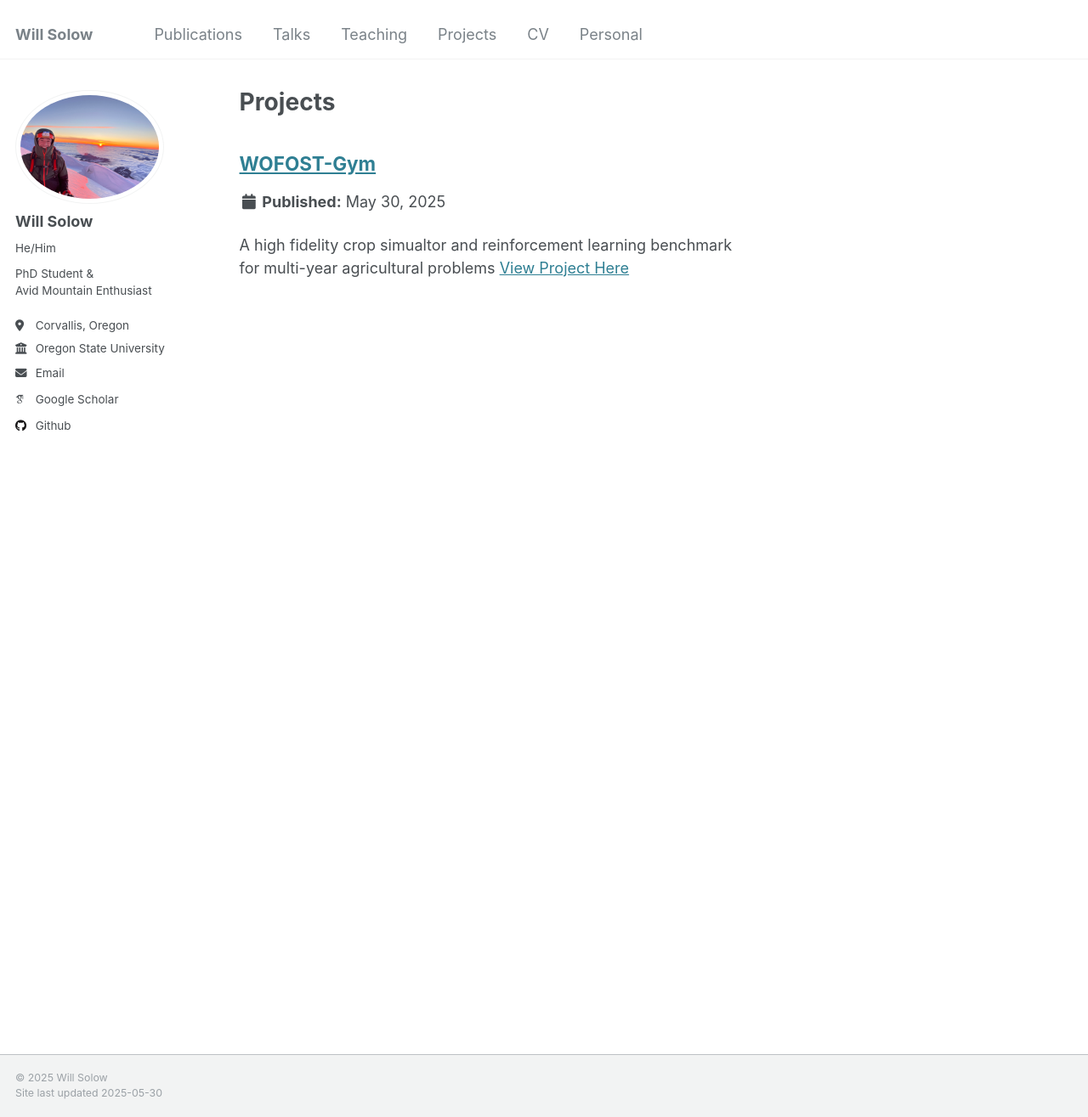
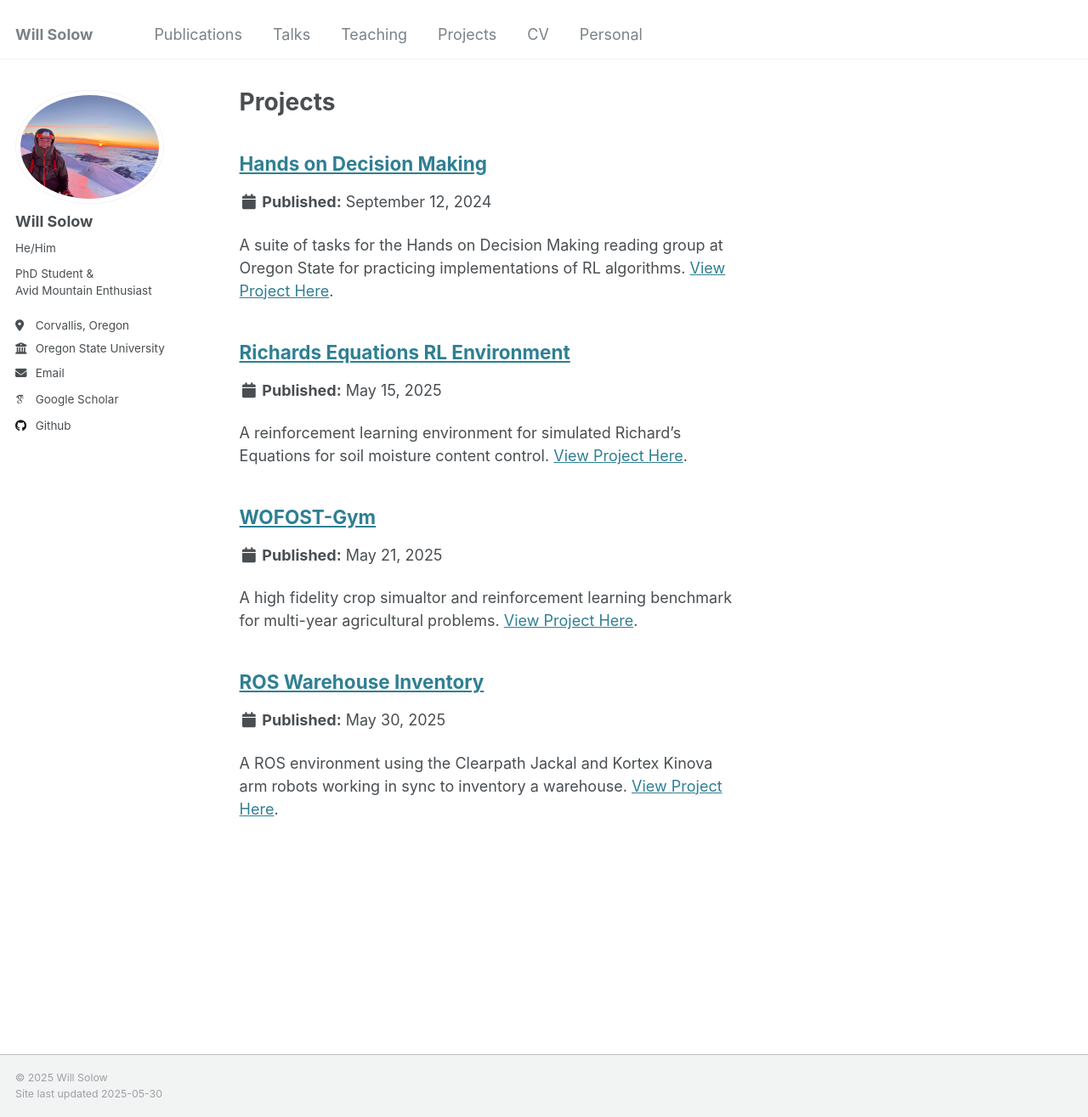
Before and after one commit to wsolow/wsolow.github.io, a Jekyll site: the page built from _pages/projects.html, in a window 1280 px wide and 1315 px high. Shown: the whole window at 85% size. Built offline with Jekyll 4.4.1, drawn with Linux system fonts in a browser that asks for light colours; some web fonts are replaced.

Commit message:
more project

```diff
--- /dev/null
+++ b/_projects/2024-09-12-hands-on-decision-making.md
@@ -0,0 +1,5 @@
+---
+title: Hands on Decision Making
+excerpt: "A suite of tasks for the Hands on Decision Making reading group at Oregon State for practicing implementations of RL algorithms. [View Project Here](https://github.com/Intelligent-Reliable-Autonomous-Systems/HandsOnDecisionMaking)."
+collection: project
+---
--- /dev/null
+++ b/_projects/2025-05-15-richards-rl.md
@@ -0,0 +1,5 @@
+---
+title: Richards Equations RL Environment
+excerpt: "A reinforcement learning environment for simulated Richard's Equations for soil moisture content control. [View Project Here](https://github.com/wsolow/richards-irrigation-rl)."
+collection: project
+---
--- /dev/null
+++ b/_projects/2025-05-21-wofost-gym.md
@@ -0,0 +1,5 @@
+---
+title: WOFOST-Gym
+excerpt: "A high fidelity crop simualtor and reinforcement learning benchmark for multi-year agricultural problems. [View Project Here](https://intelligent-reliable-autonomous-systems.github.io/WOFOSTGym-Site/)."
+collection: project
+---
--- /dev/null
+++ b/_projects/2025-05-30-ros-warehouse-demo.md
@@ -0,0 +1,5 @@
+---
+title: ROS Warehouse Inventory
+excerpt: "A ROS environment using the Clearpath Jackal and Kortex Kinova arm robots working in sync to inventory a warehouse. [View Project Here](git@github.com:Intelligent-Reliable-Autonomous-Systems/ROS-Warehouse-Demo.git)."
+collection: project
+---
```
Also changed, not shown: _projects/wofost-gym.md (deleted, +0 -6 lines), _publications/2022-04-20-Fast-Circular-Pattern-Matching.md (+1 -0 lines), _publications/2025-05-21-WOFOST-Gym.md (+0 -1 lines).
